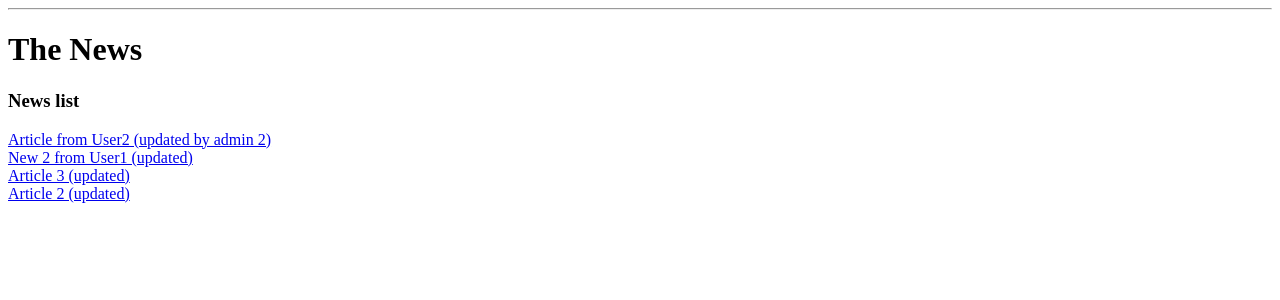
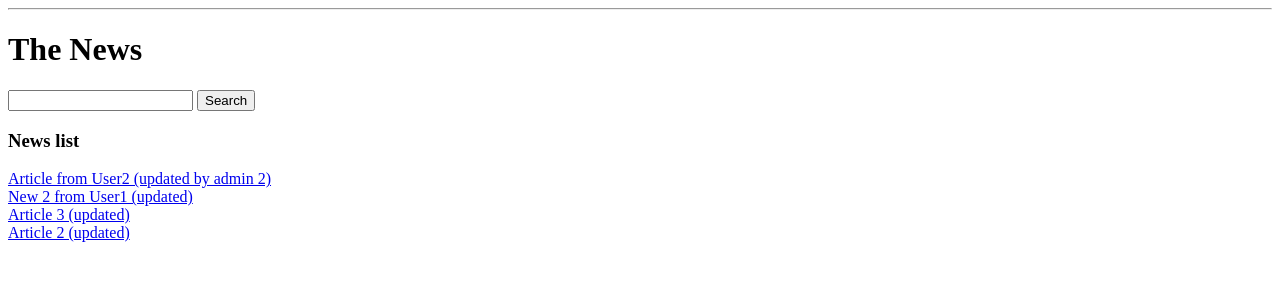
Before and after one commit to Salvador-Geniy/news_app, a Django app: page /news/ in a window 1280 px wide. Shown: the part 62-362 px from the top of the page. Run offline with Django 4.2, Linux system fonts and the light colour scheme; data comes from the database, SQL or seed files in the repository; both versions use the stored data as it was after the commit.

Commit message:
Day 13-1

```diff
--- a/news_app/articles/views.py
+++ b/news_app/articles/views.py
@@ -1,4 +1,5 @@
-from django.contrib.auth.mixins import LoginRequiredMixin, PermissionRequiredMixin
+from django.contrib.auth.mixins import LoginRequiredMixin
+from django.shortcuts import redirect
 from django.urls import reverse_lazy
 from django.views.generic import ListView, DetailView, CreateView, DeleteView, UpdateView
 from articles.models import Article, Category
@@ -22,6 +23,13 @@ class ArticleListView(ListView):
     def get_context_data(self, **kwargs):
         context = super().get_context_data(**kwargs)
         context['categories'] = Category.objects.all()
+
+        search_input = self.request.GET.get('search-area') or ''
+        if search_input:
+            context['articles'] = context['articles'].filter(
+                title__icontains=search_input
+            )
+        context['search_input'] = search_input
         return context
 
 
@@ -32,6 +40,18 @@ class ArticleUserListView(LoginRequiredMixin, ListView):
 
     def get_queryset(self):
         return Article.objects.filter(author=self.request.user).order_by('-created_at')
+
+    def get_context_data(self, **kwargs):
+        context = super().get_context_data(**kwargs)
+        context['categories'] = Category.objects.all()
+
+        search_input = self.request.GET.get('search-area') or ''
+        if search_input:
+            context['articles'] = context['articles'].filter(
+                title__icontains=search_input
+            )
+        context['search_input'] = search_input
+        return context
 
 
 class ArticleDetailView(DetailView):
@@ -56,6 +76,12 @@ class ArticleUpdateView(LoginRequiredMixin, UpdateView):
     success_url = reverse_lazy('articles')
     login_url = reverse_lazy('articles')
 
+    def get(self, request, *args, **kwargs):
+        self.object = self.get_object()
+        if not request.user.is_superuser and self.object.author != request.user:
+            return redirect(reverse_lazy('articles'))
+        return super().get(request, *args, **kwargs)
+
 
 class ArticleDeleteView(LoginRequiredMixin, DeleteView):
     model = Article
@@ -63,3 +89,10 @@ class ArticleDeleteView(LoginRequiredMixin, DeleteView):
     template_name_suffix = '_delete'
     success_url = reverse_lazy('articles')
     login_url = reverse_lazy('articles')
+
+    def get(self, request, *args, **kwargs):
+        self.object = self.get_object()
+        if not request.user.is_superuser and self.object.author != request.user:
+            return redirect(reverse_lazy('articles'))
+        context = self.get_context_data(object=self.object)
+        return self.render_to_response(context)
--- a/news_app/templates/articles/article_list.html
+++ b/news_app/templates/articles/article_list.html
@@ -3,6 +3,13 @@
 
 
 <h1>The News</h1>
+
+<div class="search-add-wrapper">
+    <form class="search-add-wrapper__form" method="get">
+        <input class="search-add-wrapper__form-text" type="text" name="search-area" value="{{ search_input }}">
+        <input class="button" type="submit" value="Search">
+    </form>
+</div>
 
 
 <h3>News list</h3>
```
Also changed, not shown: news_app/templates/articles/article_user_list.html (+17 -1 lines), news_app/db.sqlite3.
